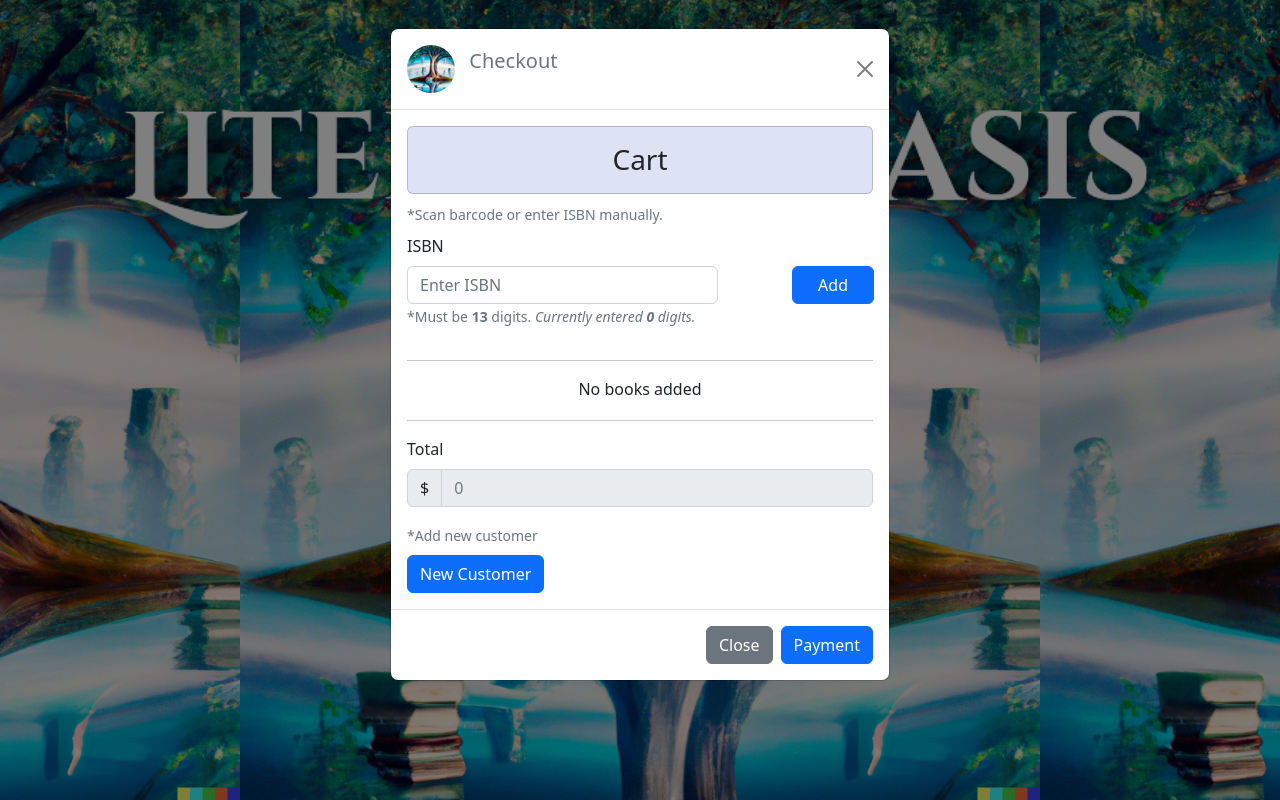
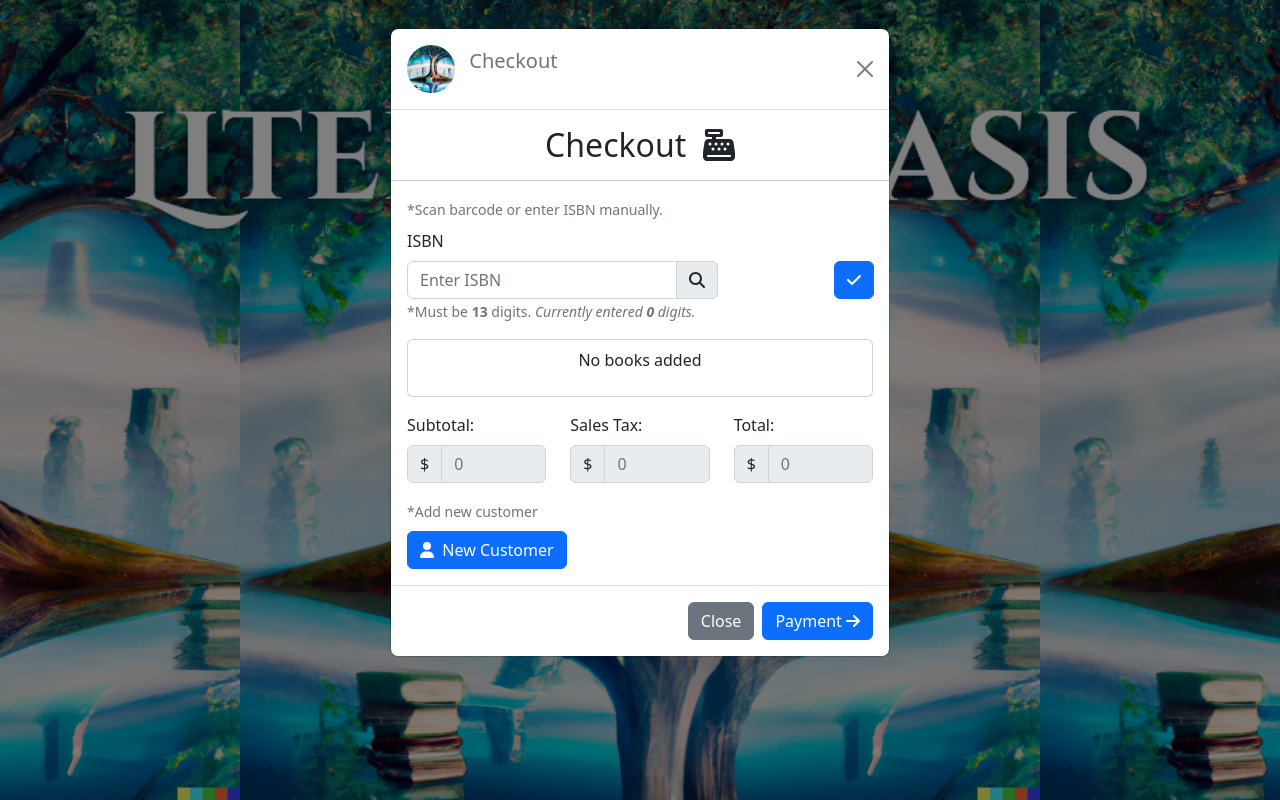
Before and after one commit to kmuel4/cis202-LiteraryOasis, a React (Create React App) app: page / in a window 1280 px wide. Both pictures are taken after a click on the button "Checkout". Built offline with nearby package versions, Linux system fonts and the light colour scheme.

Commit message:
added font awesome icons

```diff
--- a/package.json
+++ b/package.json
@@ -6,6 +6,9 @@
   "author": "Kurt Mueller",
   "license": "SUNY Brockport",
   "dependencies": {
+    "@fortawesome/fontawesome-svg-core": "^6.4.0",
+    "@fortawesome/free-solid-svg-icons": "^6.4.0",
+    "@fortawesome/react-fontawesome": "^0.2.0",
     "@testing-library/jest-dom": "^5.16.5",
     "@testing-library/react": "^13.4.0",
     "@testing-library/user-event": "^13.5.0",
--- a/src/App.js
+++ b/src/App.js
@@ -10,6 +10,8 @@ import "bootstrap/dist/css/bootstrap.min.css";
 import "./App.css";
 import textArt from "./Images/literaryoasis-textart.png";
 import ReceiptAlert from "./Components/Alert";
+import { FontAwesomeIcon } from "@fortawesome/react-fontawesome";
+import { faCashRegister, faSearch } from "@fortawesome/free-solid-svg-icons";
 
 const App = () => {
   const [index, setIndex] = useState(0);
@@ -33,14 +35,27 @@ const App = () => {
   };
 
   //store book data
-  const [bookData, setBookData] = useState();
-  const [bookIsbn, setBookIsbn] = useState();
+  const [bookData, setBookData] = useState('');
+  const [bookIsbn, setBookIsbn] = useState('');
 
   //handle cart data
   const [cart, setCart] = useState([]);
   const handleSetCart = (event) => {
     setCart(event);
   };
+
+  const [cartFlag, setCartFlag] = useState(false);
+
+  //search book
+  const searchBook = (data) => {
+    setBookIsbn(data);
+    setIndex(2);
+  };
+
+  //clear isbn
+  const clearIsbn = () => {
+    setBookIsbn('');
+  }
 
   //screen manager
   const showScreen = (value) => {
@@ -68,6 +83,8 @@ const App = () => {
             bookIsbn={bookIsbn}
             saveCart={handleSetCart}
             getCart={cart}
+            searchBook={searchBook}
+            clearIsbn={clearIsbn}
           />
         );
       case 4:
@@ -108,7 +125,7 @@ const App = () => {
               className="text-center me-3"
               style={{ width: "200px" }}
             >
-              Book Lookup
+              Book Search &nbsp;<FontAwesomeIcon icon={faSearch} />
             </Button>
 
             <Button
@@ -117,7 +134,7 @@ const App = () => {
               className="text-center ms-3"
               style={{ width: "200px" }}
             >
-              Checkout
+              Checkout &nbsp;<FontAwesomeIcon icon={faCashRegister} />
             </Button>
           </div>
 
--- a/src/Components/BookLookup/BookDetails.js
+++ b/src/Components/BookLookup/BookDetails.js
@@ -15,6 +15,8 @@ import {
 } from "react-bootstrap";
 import "bootstrap/dist/css/bootstrap.min.css";
 import logo from "../../Images/literaryoasis-backdrop.png";
+import { FontAwesomeIcon } from "@fortawesome/react-fontawesome";
+import { faArrowLeft, faCartShopping } from "@fortawesome/free-solid-svg-icons";
 
 const BookDetails = (props) => {
   const [show, setShow] = useState(true);
@@ -81,7 +83,7 @@ const BookDetails = (props) => {
 
             <Form onSubmit={handleClose}>
               <div className="d-flex justify-content-between">
-                <Form.Group as={Col} md={8} className="mb-3">
+                <Form.Group as={Col} className="mb-3">
                   <Form.Label>Price</Form.Label>
                   <InputGroup>
                     <InputGroup.Text>$</InputGroup.Text>
@@ -89,27 +91,18 @@ const BookDetails = (props) => {
                     <Form.Control placeholder="0.00" disabled />
                   </InputGroup>
                 </Form.Group>
-                <Container
+                <Form.Group
                   as={Col}
-                  style={{ textAlign: "right", marginTop: "1.5rem" }}
+                  style={{marginTop: "2rem", textAlign: "right", marginLeft: "1rem"}}
                 >
-                  <OverlayTrigger
-                    placement="top"
-                    overlay={
-                      <Tooltip>
-                        Add ISBN to checkout.
-                      </Tooltip>
-                    }
-                  >
                     <Button
                       variant="primary"
                       onClick={handleAdd}
-                      className="mt-2"
+                      style={{width: "14rem"}}
                     >
-                      Add to order
+                      Add to Cart &nbsp;<FontAwesomeIcon icon={faCartShopping} beat size="1x"/>
                     </Button>
-                  </OverlayTrigger>
-                </Container>
+                </Form.Group>
               </div>
             </Form>
           </Form>
@@ -117,7 +110,7 @@ const BookDetails = (props) => {
         <Modal.Footer>
           <div style={{ textAlign: "left" }}>
             <Button variant="primary" onClick={handleBack}>
-              Return
+              <FontAwesomeIcon icon={faArrowLeft}/> Return
             </Button>
           </div>
           <div style={{ textAlign: "right" }}>
--- a/src/Components/BookLookup/LookUpBook.js
+++ b/src/Components/BookLookup/LookUpBook.js
@@ -11,6 +11,8 @@ import {
 } from "react-bootstrap";
 import "bootstrap/dist/css/bootstrap.min.css";
 import logo from "../../Images/literaryoasis-backdrop.png";
+import { FontAwesomeIcon } from "@fortawesome/react-fontawesome";
+import { faArrowRight } from "@fortawesome/free-solid-svg-icons";
 
 const BookLookup = (props) => {
   const [show, setShow] = useState(true);
@@ -76,7 +78,7 @@ const BookLookup = (props) => {
               Look up book by Title and Author or ISBN.
             </Form.Text>
             <Form.Group className="mt-3">
-              <Form.Label>Title</Form.Label>
+              <Form.Label>Title:</Form.Label>
               <Form.Control
                 type="text"
                 placeholder="Enter Title"
@@ -85,7 +87,7 @@ const BookLookup = (props) => {
                 onChange={handleBookDataTitle}
               />
             </Form.Group>
-            <Form.Group>
+            <Form.Group className="mt-2">
               <Form.Label>Author:</Form.Label>
               <Form.Control
                 type="text"
@@ -96,7 +98,7 @@ const BookLookup = (props) => {
             </Form.Group>
             <hr className="mt-4" />
             <Form.Group>
-              <Form.Label>ISBN</Form.Label>
+              <Form.Label>ISBN:</Form.Label>
               <Form.Control
                 value={isbn}
                 placeholder="Enter ISBN"
@@ -126,16 +128,27 @@ const BookLookup = (props) => {
             </Button>
             <OverlayTrigger
               placement="top"
-            overlay={!((title.length > 0 && author.length > 0) || isbn.length > 0)
-               ? (
-                <Tooltip>You must enter Title & Author or ISBN to continue.</Tooltip>
+              overlay={
+                !(
+                  (title.length > 0 && author.length > 0) ||
+                  isbn.length > 0
+                ) ? (
+                  <Tooltip>
+                    You must enter Title & Author or ISBN to continue.
+                  </Tooltip>
                 ) : (
                   <></>
                 )
               }
             >
               <Button variant="primary" type="submit" tabIndex={4}>
-              Look up
+                Search{" "}
+                <FontAwesomeIcon
+                  icon={faArrowRight}
+                  shake={
+                    (title.length > 0 && author.length > 0) || isbn.length >= 13
+                  }
+                />
               </Button>
             </OverlayTrigger>
           </Modal.Footer>
--- a/src/Components/Checkout/Checkout.js
+++ b/src/Components/Checkout/Checkout.js
@@ -8,33 +8,59 @@ import {
   Image,
   Breadcrumb,
   Stack,
+  Container,
   Card,
-  Container,
   InputGroup,
   OverlayTrigger,
   Tooltip,
 } from "react-bootstrap";
 import "bootstrap/dist/css/bootstrap.min.css";
 import logo from "../../Images/literaryoasis-backdrop.png";
+import { FontAwesomeIcon } from "@fortawesome/react-fontawesome";
+import {
+  faSearch,
+  faXmark,
+  faCheck,
+  faArrowRight,
+  faUser,
+  faCashRegister,
+} from "@fortawesome/free-solid-svg-icons";
 
 const Checkout = (props) => {
   const [show, setShow] = useState(true);
   const [isCartEmpty, setIsCartEmpty] = useState(true);
 
+  // hover over add icon
+  const [addHover, setAddHover] = useState(false);
+
+  //handle when search icon clicked
+  const handleSearchClick = () => {
+    if (isbn.length >= 13) {
+      props.saveCart(books);
+      setShow(false);
+      props.onClose(0);
+      props.searchBook(isbn);
+    }
+  };
+
+  //whenever modal closes, save cart
   const handleClose = () => {
     props.saveCart(books);
     setShow(false);
     props.onClose(0);
   };
 
+  // handle when add new customer, save cart
   const handleNewCustomer = () => {
     props.saveCart(books);
     setShow(false);
     props.onClose(4);
   };
 
+  // handle when payment is started, save cart
   const handlePay = () => {
     if (!isCartEmpty) {
+      props.saveCart(books);
       setShow(false);
       props.onClose(5);
     }
@@ -49,8 +75,7 @@ const Checkout = (props) => {
   //initialize books list
   const [books, setBooks] = useState(
     props.getCart && props.getCart.length > 0 ? props.getCart : []
-  );;
-
+  );
 
   //set book price once isbn is set
   useEffect(() => {
@@ -59,9 +84,10 @@ const Checkout = (props) => {
     }
   }, [isbn]);
 
+  // when isbn is added to cart by the button
   const handleSubmit = (event) => {
     event.preventDefault();
-    setIsCartEmpty(false);
+    props.clearIsbn();
     const newBook = { isbn, price };
     setBooks([...books, newBook]);
     setIsbn("");
@@ -70,15 +96,22 @@ const Checkout = (props) => {
     document.querySelector('[tabindex="1"]').focus(); // call the focus() method on the ISBN input field
   };
 
-  //calculate total price
-  const totalPrice = books.reduce((acc, book) => {
-    return acc + Number(book.price);
+  const subtotal = books.reduce((acc, book) => {
+    return acc + parseFloat(book.price);
   }, 0);
+
+  const salesTax = () => {
+    return parseFloat((subtotal * 0.08).toFixed(2));
+  };
+
+  const totalAmount = () => {
+    return parseFloat((subtotal + salesTax()).toFixed(2));
+  };
 
   //render books in the modal
   const renderBooks = () => {
     return (
-      <div style={{ maxHeight: "20rem", overflow: "auto" }}>
+      <div style={{ maxHeight: "20rem", overflowY: "scroll", overflowX: "hidden"}}>
         {books.map((book, index) => (
           <div
             key={index}
@@ -101,8 +134,8 @@ const Checkout = (props) => {
                   as={Col}
                   style={{ marginTop: "30px", textAlign: "right" }}
                 >
-                  <Button variant="danger" onClick={() => removeBook(index)}>
-                    Remove
+                  <Button variant="danger" style={{marginRight: ".5rem"}}onClick={() => removeBook(index)}>
+                    <FontAwesomeIcon icon={faXmark} />
                   </Button>
                 </Container>
               </Row>
@@ -116,16 +149,20 @@ const Checkout = (props) => {
   //remove a book from the modal
   const removeBook = (indexToRemove) => {
     setBooks(books.filter((_, index) => index !== indexToRemove));
-    books.length === 0 && setIsCartEmpty(true);
   };
+
+  //check for empty cart
+  useEffect(() => {
+    if (books.length <= 0) {
+      setIsCartEmpty(true);
+    } else {
+      setIsCartEmpty(false);
+    }
+  }, [books]);
 
   return (
     <>
-      <Modal
-        show={show}
-        onHide={handleClose}
-        animation={false}
-      >
+      <Modal show={show} onHide={handleClose} animation={false}>
         <Modal.Header closeButton>
           <Modal.Title>
             <Stack direction="horizontal" gap={1}>
@@ -142,11 +179,13 @@ const Checkout = (props) => {
           </Modal.Title>
         </Modal.Header>
         <Modal.Body>
-          <h3 className="text-center">
-            <Card className="p-3" style={{ background: "#dde3f4" }}>
-              Cart
-            </Card>
-          </h3>
+          <Container style={{ background: "" }}>
+            <h2 className="text-center">
+              Checkout &nbsp;
+              <FontAwesomeIcon icon={faCashRegister} />
+            </h2>
+          </Container>
+          <hr style={{marginLeft: "-1rem", marginRight: "-1rem"}}/>
           <Form.Group className="mb-2">
             <Form.Text className="text-muted mb-4">
               *Scan barcode or enter ISBN manually.
@@ -156,6 +195,7 @@ const Checkout = (props) => {
             <div className="d-flex justify-content-between">
               <Form.Group as={Col} md={8} className="mb-3">
                 <Form.Label>ISBN</Form.Label>
+                <InputGroup>
                   <Form.Control
                     placeholder="Enter ISBN"
                     value={isbn}
@@ -172,10 +212,30 @@ const Checkout = (props) => {
                     required
                     pattern="[0-9]{13}"
                   />
+                  <OverlayTrigger
+                    placement="top"
+                    overlay={<Tooltip>Search ISBN</Tooltip>}
+                  >
+                    <InputGroup.Text>
+                      {/*search book isbn icon */}
+                      <FontAwesomeIcon
+                        style={{
+                          cursor: isbn.length >= 13 ? "pointer" : "default",
+                        }}
+                        icon={faSearch}
+                        onClick={() => {
+                          handleSearchClick();
+                        }}
+                        shake={isbn.length >= 13 ? true : false}
+                      />
+                    </InputGroup.Text>
+                  </OverlayTrigger>
+                </InputGroup>
                 <Form.Text className="text-muted">
                   *Must be <strong>13</strong> digits.{" "}
                   <em>
-                    Currently entered <strong>{isbn.length}</strong> digits.
+                    Currently entered <strong>{isbn.length}</strong>{" "}
+                    digits.&nbsp;
                   </em>
                 </Form.Text>
               </Form.Group>
@@ -183,22 +243,26 @@ const Checkout = (props) => {
                 as={Col}
                 style={{ textAlign: "right", marginTop: "2rem" }}
               >
+                {/*add book to order button */}
                 <Button
                   variant="primary"
                   type="submit"
                   tabIndex={2}
                   style={{
-                    paddingRight: "25px",
-                    paddingLeft: "25px",
-                    marginRight: "-13px",
+                    marginRight: "-.8rem",
                   }}
+                  onMouseEnter={() => setAddHover(true)}
+                  onMouseLeave={() => setAddHover(false)}
                 >
-                  Add
+                  <FontAwesomeIcon
+                    icon={faCheck}
+                    beatFade={addHover ? true : false}
+                  />
                 </Button>
               </Container>
             </div>
           </Form>
-          <hr />
+          <Card style={{padding: ".5rem", marginBottom: "1rem"}}>
           {books.length > 0 ? (
             renderBooks()
           ) : (
@@ -206,20 +270,38 @@ const Checkout = (props) => {
               <p style={{ textAlign: "center" }}>No books added</p>
             </>
           )}
-          <hr style={{ marginTop: "1.2rem" }} />
-
-          <Form.Group className="mb-3">
-            <Form.Label>Total</Form.Label>
+          </Card>
+          <Row>
+            {/*subtotal */}
+            <Form.Group className="mb-3" as={Col}>
+              <Form.Label>Subtotal:</Form.Label>
               <InputGroup>
                 <InputGroup.Text>$</InputGroup.Text>
-              <Form.Control placeholder={totalPrice} disabled />
+                <Form.Control placeholder={subtotal} disabled />
               </InputGroup>
             </Form.Group>
+            {/*sales tax */}
+            <Form.Group className="mb-3" as={Col}>
+              <Form.Label>Sales Tax:</Form.Label>
+              <InputGroup>
+                <InputGroup.Text>$</InputGroup.Text>
+                <Form.Control placeholder={salesTax()} disabled />
+              </InputGroup>
+            </Form.Group>
+            {/*total */}
+            <Form.Group className="mb-3" as={Col}>
+              <Form.Label>Total:</Form.Label>
+              <InputGroup>
+                <InputGroup.Text>$</InputGroup.Text>
+                <Form.Control placeholder={totalAmount()} disabled />
+              </InputGroup>
+            </Form.Group>
+          </Row>
           <Form.Group className="mb-2">
             <Form.Text className="text-muted mb-4">*Add new customer</Form.Text>
           </Form.Group>
           <Button variant="primary" onClick={handleNewCustomer}>
-            New Customer
+            <FontAwesomeIcon icon={faUser} /> &nbsp;New Customer
           </Button>
         </Modal.Body>
         <Modal.Footer>
@@ -237,7 +319,8 @@ const Checkout = (props) => {
             }
           >
             <Button variant="primary" onClick={handlePay}>
-              Payment
+              Payment&nbsp;
+              <FontAwesomeIcon icon={faArrowRight} />
             </Button>
           </OverlayTrigger>
         </Modal.Footer>
--- a/src/Components/Checkout/Payment.js
+++ b/src/Components/Checkout/Payment.js
@@ -5,13 +5,19 @@ import {
   Button,
   Modal,
   Image,
-  Card,
+  Container,
   Stack,
   Breadcrumb,
 } from "react-bootstrap";
 import "bootstrap/dist/css/bootstrap.min.css";
 import { useState } from "react";
 import logo from "../../Images/literaryoasis-backdrop.png";
+import {
+  faArrowLeft,
+  faWallet,
+  faCircleInfo,
+} from "@fortawesome/free-solid-svg-icons";
+import { FontAwesomeIcon } from "@fortawesome/react-fontawesome";
 
 const CardPayment = (props) => {
   //card number
@@ -33,6 +39,11 @@ const CardPayment = (props) => {
   const handleClose = () => {
     setShow(false);
     props.onClose(0);
+  };
+
+  const handleBack = () => {
+    setShow(false);
+    props.onClose(3);
   };
 
   //handle zip code
@@ -126,7 +137,7 @@ const CardPayment = (props) => {
       animation={false}
     >
       <Form onSubmit={handleSubmit}>
-        <Modal.Header>
+        <Modal.Header closeButton>
           <Modal.Title>
             <Stack direction="horizontal" gap={1}>
               <Image
@@ -144,12 +155,12 @@ const CardPayment = (props) => {
         </Modal.Header>
         <Modal.Body>
           {/*title */}
-          <h3 className="text-center">
-            <Card className="p-3" style={{ background: "#dde3f4" }}>
-              Card Information
-            </Card>
-          </h3>
-
+          <Container className="mt-1">
+            <h3 className="text-center">
+              Card Information &nbsp;
+              <FontAwesomeIcon icon={faWallet} />
+            </h3>
+          </Container>
           {/*card number */}
           <Form.Group className="mb-3" controlId="CardNumber">
             <Form.Label>Card Number*</Form.Label>
@@ -184,9 +195,7 @@ const CardPayment = (props) => {
                 value={expiration}
                 onChange={handleExpirationChange}
               />
-              <Form.Text className="text-muted">
-                (MM-YY) format
-              </Form.Text>
+              <Form.Text className="text-muted">(MM-YY) format</Form.Text>
             </Form.Group>
 
             {/*card security code */}
@@ -205,12 +214,12 @@ const CardPayment = (props) => {
             </Form.Group>
           </Row>
 
-          <h3 className="text-center">
-            <Card className="p-3 mt-3" style={{ background: "#dde3f4" }}>
-              Billing Information
-            </Card>
-          </h3>
-
+          <Container className="mt-4">
+            <h3 className="text-center">
+              Billing Information &nbsp;
+              <FontAwesomeIcon icon={faCircleInfo} />
+            </h3>
+          </Container>
           <Row className="mb-3">
             {/*first name */}
             <Form.Group as={Col} controlId="First">
@@ -297,8 +306,8 @@ const CardPayment = (props) => {
           </Form.Group>
         </Modal.Body>
         <Modal.Footer>
-          <Button variant="secondary" onClick={handleClose}>
-            Cancel Order
+          <Button variant="secondary" onClick={handleBack}>
+            <FontAwesomeIcon icon={faArrowLeft} /> Back
           </Button>
           <Button variant="primary" type="submit" tabIndex={11}>
             Submit
--- a/src/Components/Checkout/Receipt/NewCustomer/NewCustomer.js
+++ b/src/Components/Checkout/Receipt/NewCustomer/NewCustomer.js
@@ -13,6 +13,8 @@ import "bootstrap/dist/css/bootstrap.min.css";
 import logo from "../../../../Images/literaryoasis-backdrop.png";
 import CategorySurvey from "./CategorySurvey";
 import AuthorSurvey from "./AuthorSurvey";
+import { faArrowLeft } from "@fortawesome/free-solid-svg-icons";
+import { FontAwesomeIcon } from "@fortawesome/react-fontawesome";
 
 const NewCustomer = (props) => {
   const [show, setShow] = useState(true);
@@ -23,7 +25,7 @@ const NewCustomer = (props) => {
   };
 
   const handleSubmit = () => {
-    setShow(false)
+    setShow(false);
     props.onSubmit(3);
   };
 
@@ -116,7 +118,7 @@ const NewCustomer = (props) => {
         </Modal.Body>
         <Modal.Footer>
           <Button variant="secondary" onClick={handleClose}>
-            Back
+            <FontAwesomeIcon icon={faArrowLeft} /> Back
           </Button>
           <Button variant="primary" type="submit">
             Submit
--- a/src/Components/Checkout/Receipt/Receipt.js
+++ b/src/Components/Checkout/Receipt/Receipt.js
@@ -3,7 +3,7 @@ import {
   Button,
   Modal,
   Image,
-  Card,
+  Container,
   Form,
   Breadcrumb,
   Stack,
@@ -92,11 +92,9 @@ const Receipt = (props) => {
             </Modal.Title>
           </Modal.Header>
           <Modal.Body>
-            <h3 className="text-center">
-              <Card className="p-3" style={{ background: "#dde3f4" }}>
-                Payment Successful!
-              </Card>
-            </h3>
+            <Container className="mb-4">
+              <h3 className="text-center">Payment Successful! </h3>
+            </Container>
             <Form.Group>
               <Form.Check
                 type="checkbox"
```
Also changed, not shown: 1 other file (tests, documents, lock files or other folders). Lines whose indentation alone changed are shown as unchanged.
